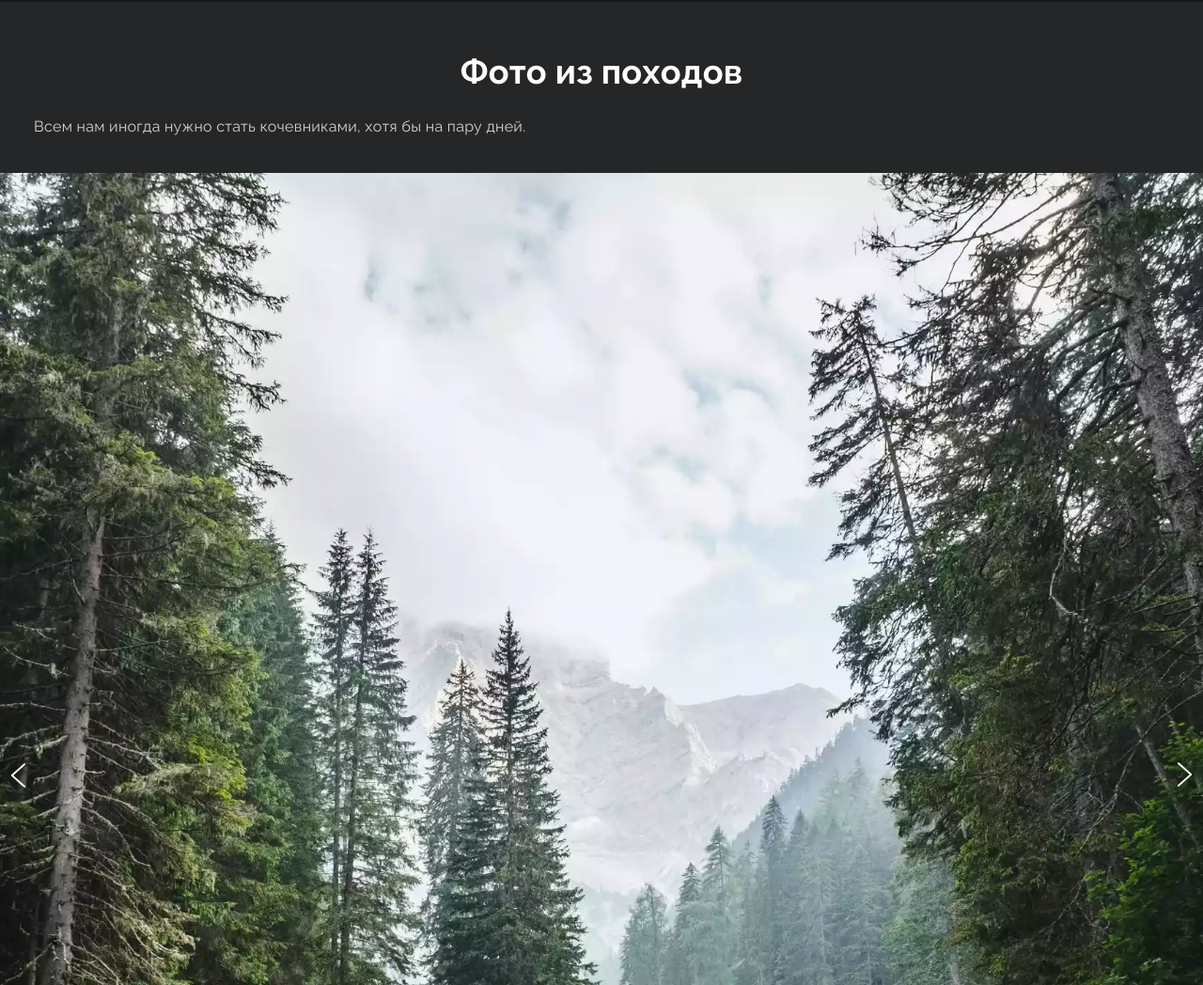
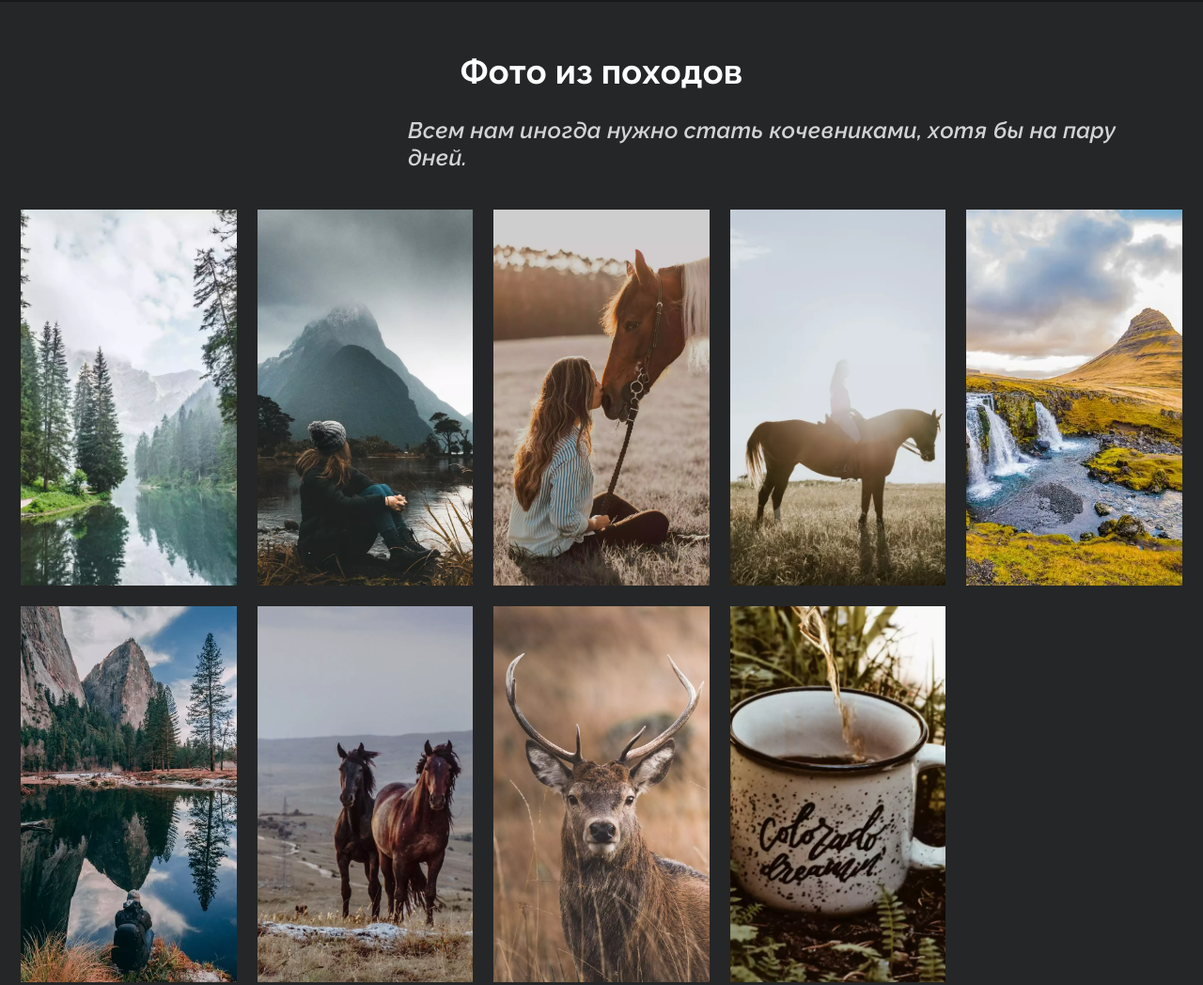
Before and after one commit to eimwe/altai, a website built with webpack: page src/index.html in a window 1280 px wide. Shown: the part 4780-5828 px from the top of the page at 94% size. Built offline with nearby package versions, Linux system fonts and the light colour scheme.

Commit message:
Photoreport section has been adapted to 600px viewport width

```diff
--- a/src/styles/modules/_subheadings.scss
+++ b/src/styles/modules/_subheadings.scss
@@ -20,3 +20,20 @@
     }
   }
 }
+
+@media only screen and (min-width: 600px) {
+  .level {
+
+    &__desc {
+
+      &--quote {
+        max-width: 75%;
+        padding-left: 4.75em;
+        padding-right: 1em;
+        margin-left: auto;
+        font-size: var(--fs-md);
+        font-style: italic;
+      }
+    }
+  }
+}
--- a/src/styles/sections/_photoreport.scss
+++ b/src/styles/sections/_photoreport.scss
@@ -24,3 +24,19 @@
     object-fit: cover;
   }
 }
+
+@media only screen and (min-width: 600px) {
+  .photoreport {
+
+    .gallery__controls {
+      display: none;
+    }
+
+    &__snapshots {
+      grid-auto-flow: row;
+      grid-template-columns: repeat(auto-fit, minmax(200px, 1fr));
+      gap: 1.375em;
+      padding-inline: 1.375em;
+    }
+  }
+}
```
